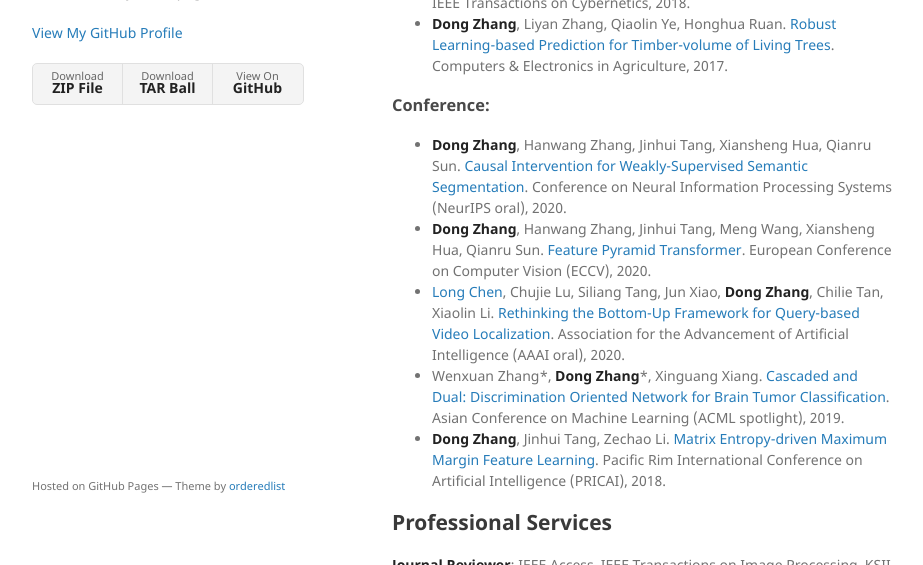
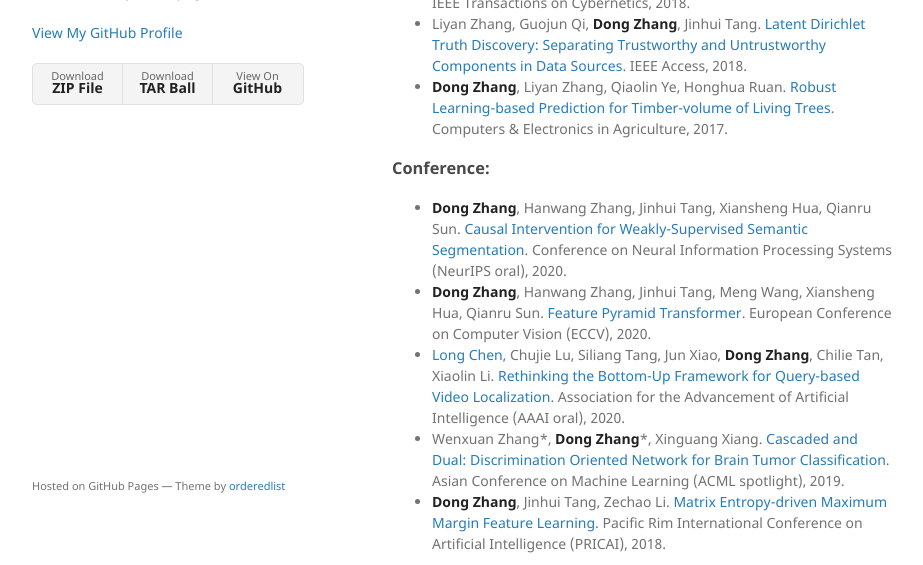
Before and after one commit to ZHANGDONG-NJUST/zhangdong-njust.github.io, a Jekyll site: the page built from index.md, in a window 1280 px wide and 900 px high, cut to the strip 335-900 px from the top of the window. Shown: the whole strip, without its empty margins (178-1101 px from the left). Built offline with Jekyll 4.4.1, drawn with Linux system fonts in a browser that asks for light colours.

Commit message:
no commit

```diff
--- a/index.md
+++ b/index.md
@@ -8,6 +8,7 @@ Now, I am a Ph.D. student at Nanjing University of Science and Technology under
 
 ### Journal:
 - **Dong Zhang**, Yunlian Sun, Qiaolin Ye, Jinhui Tang. [Recursive Discriminative Subspace Learning with L1-norm Distance Constraint](https://ieeexplore.ieee.org/document/8573145). IEEE Transactions on Cybernetics, 2018.
+- Liyan Zhang, Guojun Qi, **Dong Zhang**, Jinhui Tang. [Latent Dirichlet Truth Discovery: Separating Trustworthy and Untrustworthy Components in Data Sources](https://ieeexplore.ieee.org/document/8166747). IEEE Access, 2018.
 - **Dong Zhang**, Liyan Zhang, Qiaolin Ye, Honghua Ruan. [Robust Learning-based Prediction for Timber-volume of Living Trees](https://www.sciencedirect.com/science/article/abs/pii/S0168169916306366). Computers & Electronics in Agriculture, 2017.
 
 ### Conference:
```
